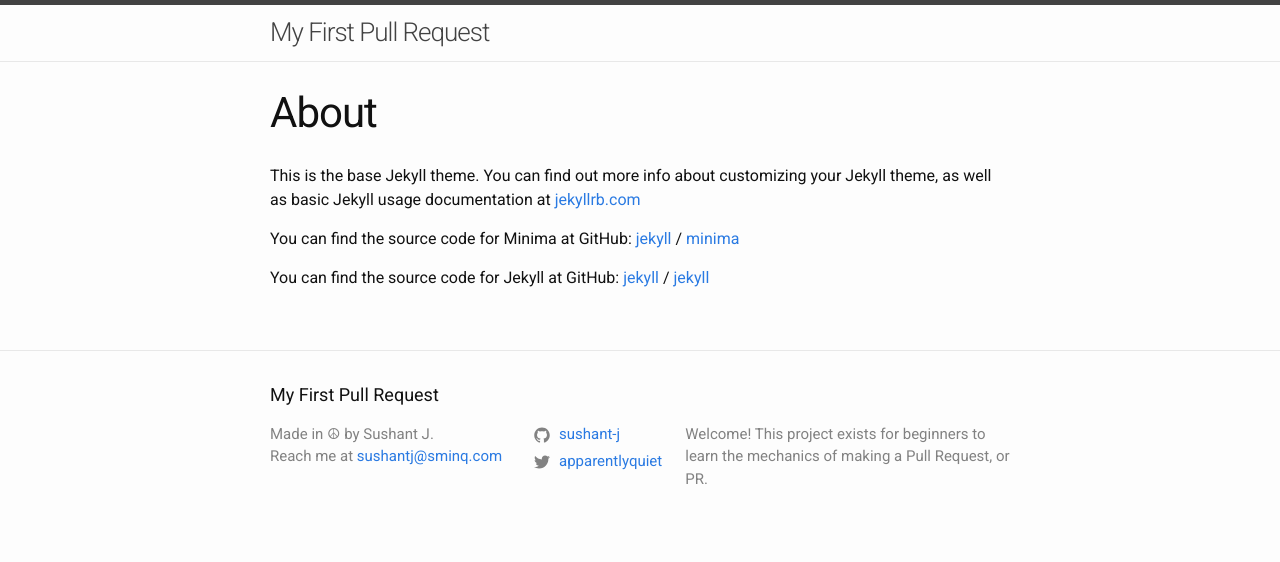
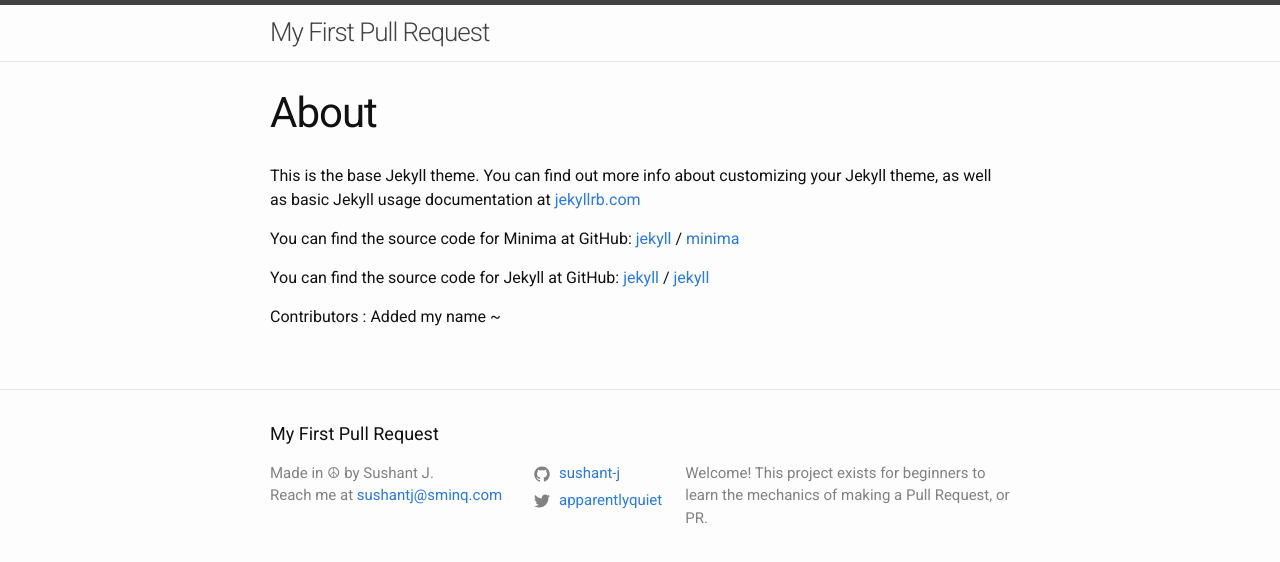
Before and after one commit to sushant-j/my-first-pull-request, a Jekyll site: the page built from about.md, in a window 1280 px wide. Shown: the top 562 px of the page. Built offline with Jekyll 4.4.1, drawn with Linux system fonts in a browser that asks for light colours; nearby versions of some CDN libraries.

Commit message:
Added name

```diff
--- a/about.md
+++ b/about.md
@@ -16,3 +16,5 @@
 
 
 [jekyll-organization]: https://github.com/jekyll
+
+Contributors : Added my name ~
```
